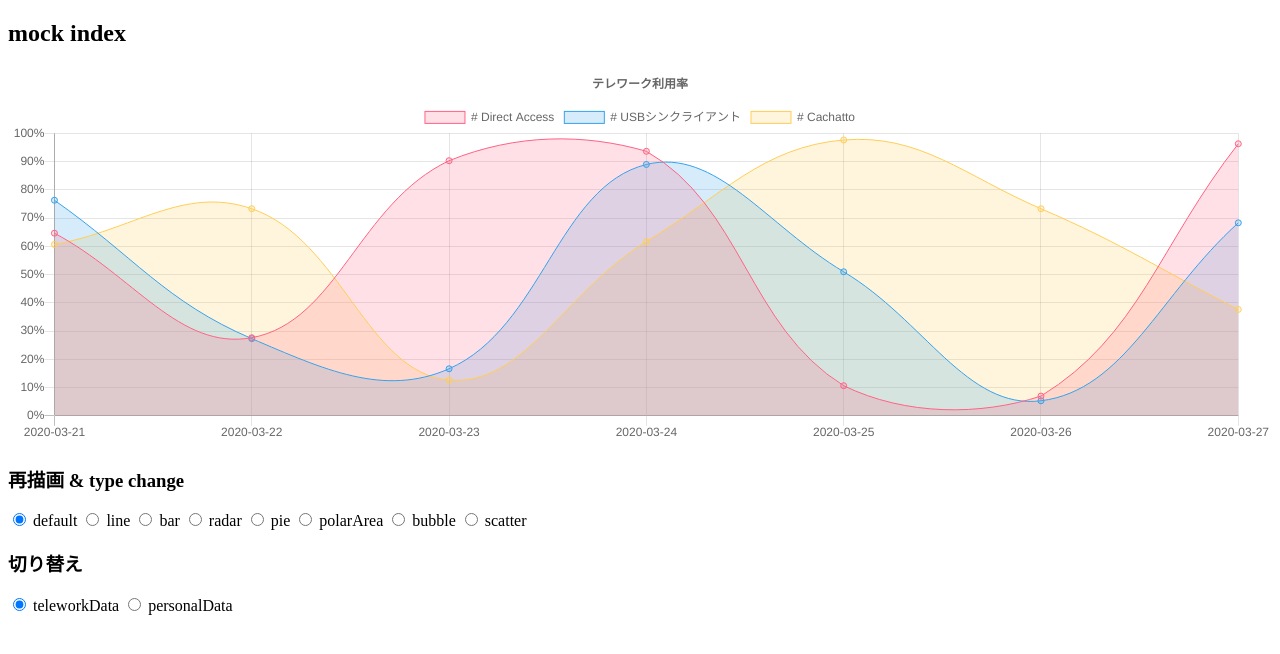
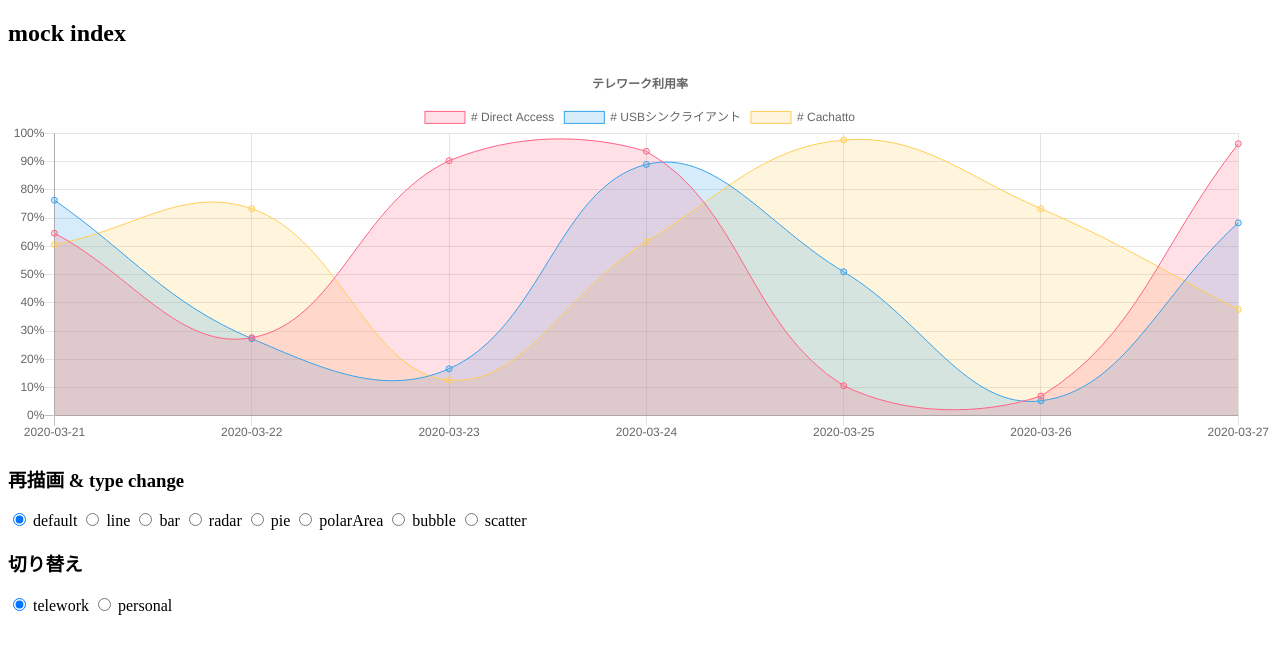
Before and after one commit to ysak24/chartJsPractice, a website built with webpack: page src/index.html in a window 1280 px wide. Built offline with nearby package versions, Linux system fonts and the light colour scheme.

Commit message:
label修正

```diff
--- a/src/index.html
+++ b/src/index.html
@@ -35,9 +35,9 @@
         <h3>切り替え</h3>
         <div>
             <input type="radio" id="telework" name="mode" value="telework" checked>
-            <label for="telework">teleworkData</label>
+            <label for="telework">telework</label>
             <input type="radio" id="personal" name="mode" value="personal">
-            <label for="personal">personalData</label>
+            <label for="personal">personal</label>
         </div>
     </form>
 </body>
```
